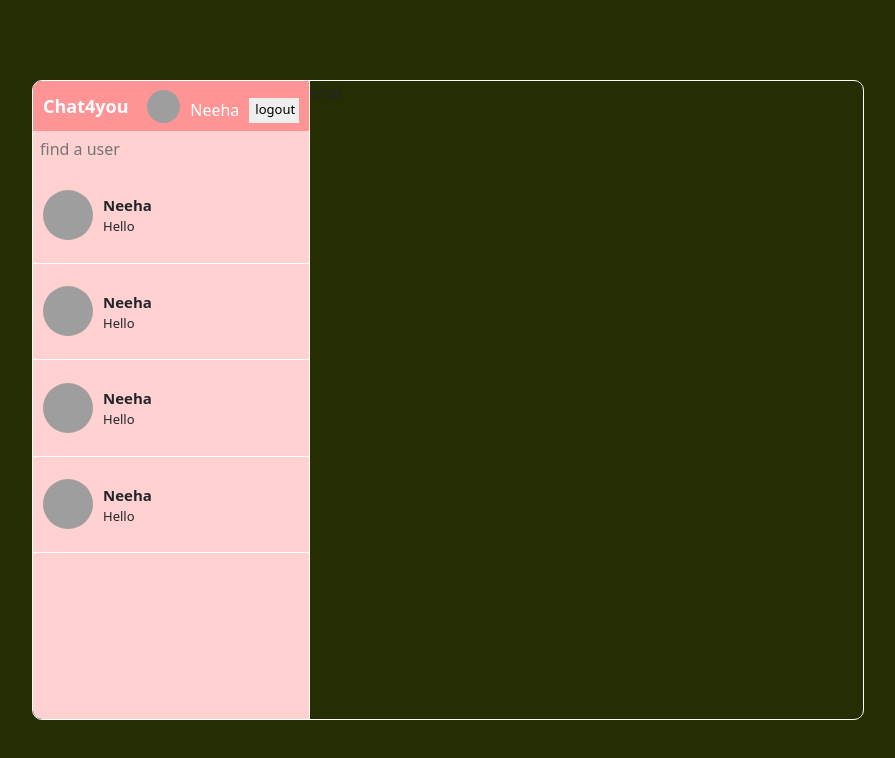
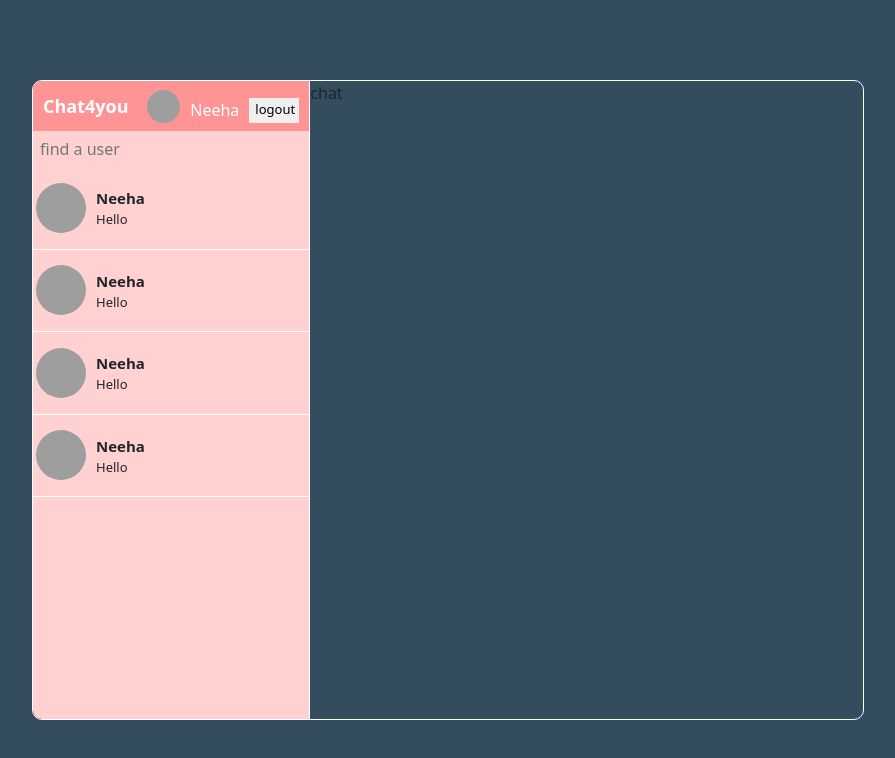
Before and after one commit to vivekpotla/chat4you, a React (Create React App) app: page /home in a window 1280 px wide. Shown: the top 758 px of the page, without its empty margins (192-1087 px from the left). Built offline with nearby package versions, Linux system fonts and the light colour scheme; grey boxes are pictures that could not be loaded.

Commit message:
changed color

```diff
--- a/src/components/Home.css
+++ b/src/components/Home.css
@@ -1,5 +1,5 @@
 .home {
-    background-color:#252d02;
+    background-color:#334d5e;
     height: 100vh;
     display: flex;
     align-items: center;
@@ -71,7 +71,7 @@
 .messages{
     display: flex;
     cursor: pointer;
-    padding: 10px;
+    padding: 3px;
     gap: 10px;
     align-items: center;
     border-bottom: 1px solid white;
```
